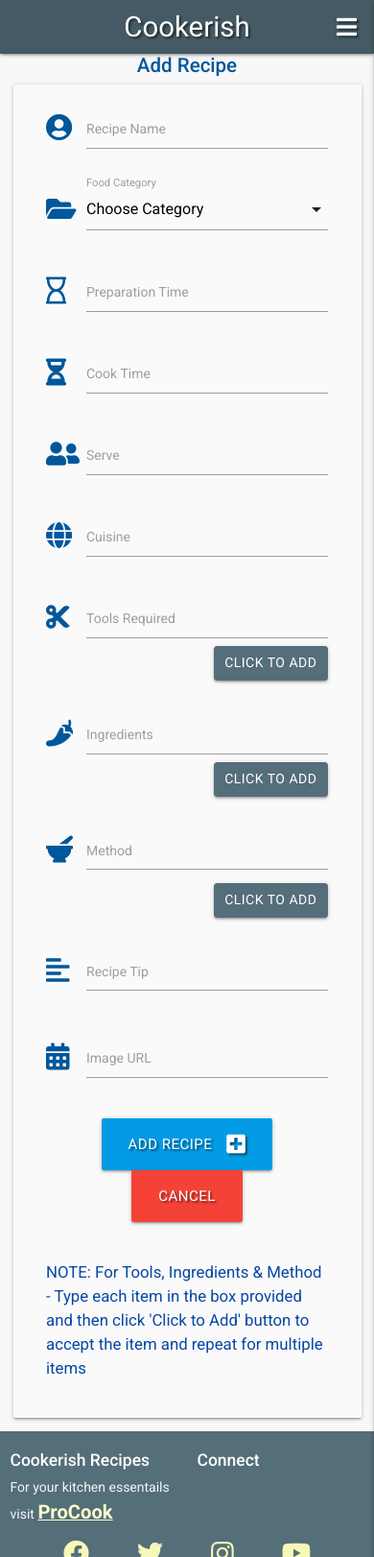
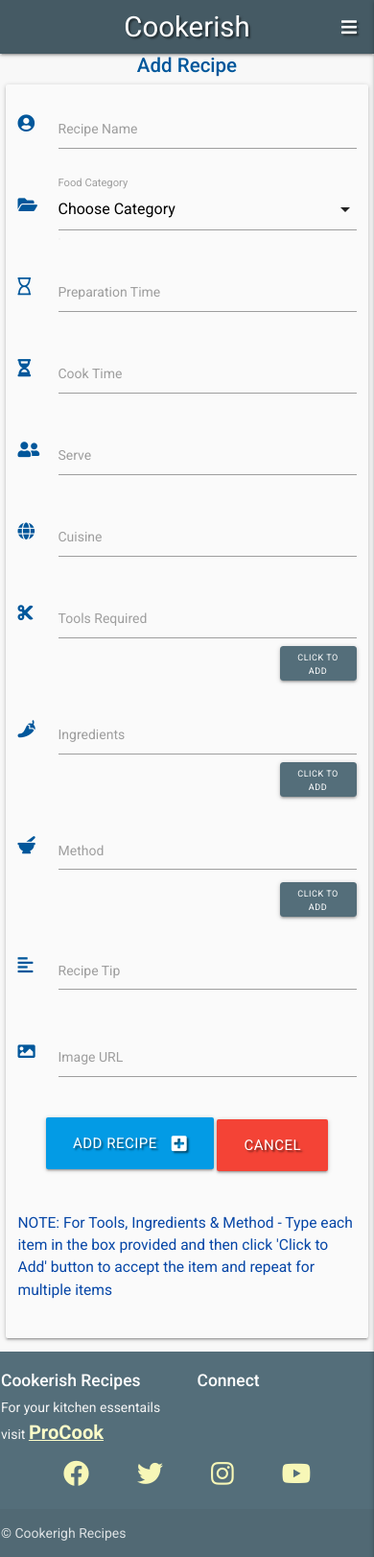
Before and after one commit to baijuka/ms3-bju-project, a Flask app: page /add_recipe in a window 390 px wide. Shown: the whole page at 96% size. Run offline with Flask 2, Linux system fonts and the light colour scheme; data that the repository does not hold is empty; some libraries are stand-ins or nearby versions.

Commit message:
Add changes to content display

```diff
--- a/static/css/style.css
+++ b/static/css/style.css
@@ -14,6 +14,7 @@ html, body {
     margin: 0;
     padding: 0;
     font-family: 'Roboto', sans-serif;
+    position: absolute;
 }
 
 .header {
@@ -81,6 +82,7 @@ footer .social {
     font-size: large;
     display: flex;
     justify-content: center;
+    overflow-x: auto;
     }
 
 footer .social i {
@@ -123,4 +125,30 @@ footer .social a {
         overflow-x: hidden;
     }
 
+    .card-panel {
+        margin-left: 5px;
+        margin-right: 5px;
+        padding-left: 2px;
+        padding-right: 2px;
+        font-size:small !important;
+    }
+    #btn_tools {
+        max-width: 80px;
+        font-size: .7em;
+    }
+    #btn_ingredient {
+        max-width: 80px;
+        font-size: .7em;
+    }
+    #btn_method {
+        max-width: 80px;
+        font-size: .7em;
+    }
+    .container {
+        padding-left: 1px;
+        padding-right: 1px;
+    }
+    .fas, .far {
+        font-size: 1.3rem !important;
+    }
 }
--- a/templates/add_recipe.html
+++ b/templates/add_recipe.html
@@ -101,17 +101,17 @@
             </div>
             <div class="row">
                 <div class="input-field col s12">
-                    <i class="fas fa-calendar-alt prefix light-blue-text text-darken-4"></i>
+                    <i class="fas fa-image prefix light-blue-text text-darken-4"></i>
                     <input id="image_source" name="image_source" minlength="0" maxlength="150" type="text" class="validate">
                     <label for="image_source">Image URL</label>
                 </div>
             </div>
             <div class="row" >
                 <div class="col s12 center-align" style="display: block;">
-                    <button type="submit" class="btn-large light-blue darken-1 text-shadow">
+                    <button id="btn-add-recpe" type="submit" class="btn-large light-blue darken-1 text-shadow" style="margin-bottom: 5px;">
                         Add Recipe <i class="fas fa-plus-square right"></i>
                     </button>
-                    <a href="{{ url_for('profile', username=session['user']) }}" class="btn-large red text-shadow">Cancel</a>
+                    <a id="cancel-recipe" href="{{ url_for('profile', username=session['user']) }}" class="btn-large red text-shadow">Cancel</a>
                 </div>
             </div>
         </form>
--- a/templates/edit_recipe.html
+++ b/templates/edit_recipe.html
@@ -112,7 +112,7 @@
             </div>
             <div class="row">
                 <div class="input-field col s12">
-                    <i class="fas fa-blender prefix light-blue-text text-darken-4"></i>
+                    <i class="fas fa-align-left prefix light-blue-text text-darken-4"></i>
                     <textarea id="recipe_tip" name="recipe_tip" minlength="5"
                     maxlength="250" class="materialize-textarea">{{ recipe.recipe_tip }}</textarea>
                     <label for="recipe_tip">Recipe Tip</label>
@@ -120,14 +120,14 @@
             </div>
             <div class="row">
                 <div class="input-field col s12">
-                    <i class="fas fa-calendar-alt prefix light-blue-text text-darken-4"></i>
+                    <i class="fas fa-image prefix light-blue-text text-darken-4"></i>
                     <input id="iamge_source" name="image_source" minlength="5" maxlength="150" value="{{ recipe.image_source }}" type="text" class="validate" required>
                     <label for="image_source">Image URL</label>
                 </div>
             </div>
             <div class="row">
                 <div class="col s12 center-align">
-                    <a href="{{ url_for('profile', username=session['user']) }}" class="btn-large red text-shadow">Cancel</a>
+                    <a href="{{ url_for('profile', username=session['user']) }}" class="btn-large red text-shadow" style="margin-bottom: 5px;">Cancel</a>
                     <button type="submit" class="btn-large light-blue darken-1 text-shadow">
                         Update Recipe <i class="fas fa-check-square right"></i>
                     </button>
```
Also changed, not shown: templates/profile.html (+5 -4 lines), templates/recipes.html (+8 -8 lines).
